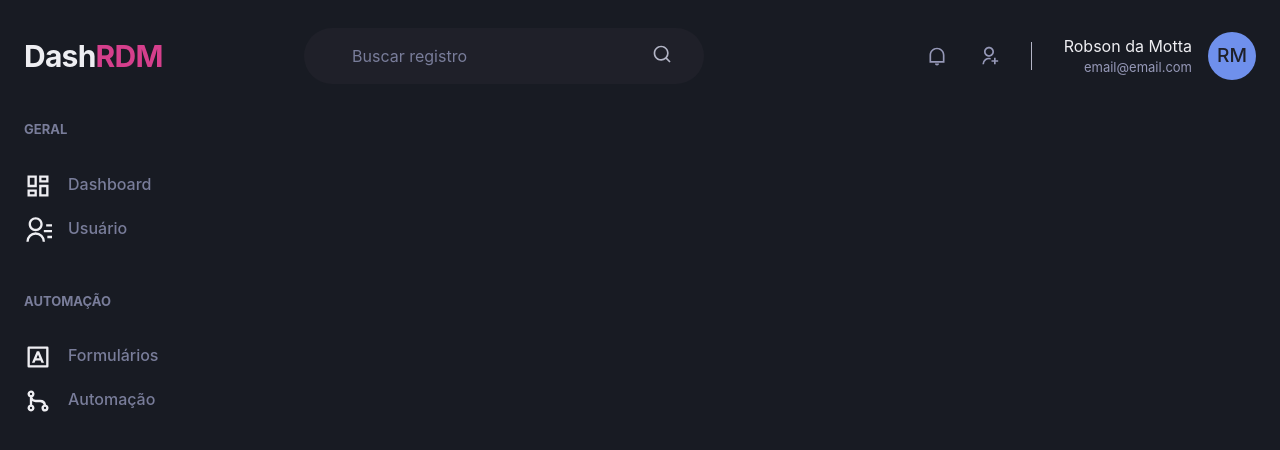
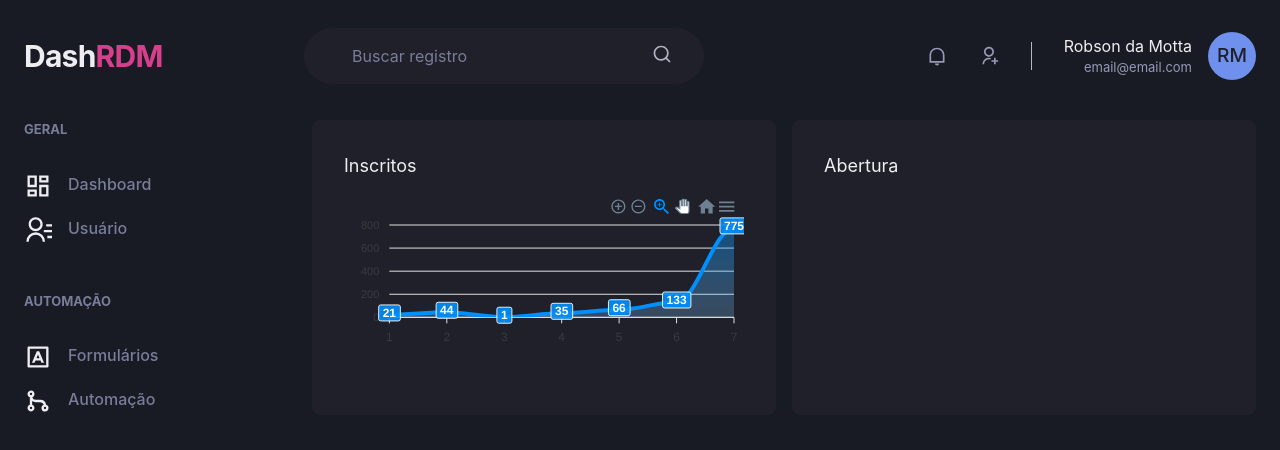
Before and after one commit to RDMotta/dashrdm, a Next.js app: page /dashboard in a window 1280 px wide. Shown: the top 450 px of the page. Built offline with nearby package versions, Linux system fonts and the light colour scheme.

Commit message:
Add charts on dashboard

```diff
--- a/src/pages/dashboard.tsx
+++ b/src/pages/dashboard.tsx
@@ -1,7 +1,14 @@
-import { Flex } from '@chakra-ui/react'
+import { Flex, SimpleGrid, Box, Text } from '@chakra-ui/react'
+import dynamic from 'next/dynamic';
 import { Header } from '../components/Header'
 import { Sidebar } from '../components/Sidebar';
 
+const Chart = dynamic(() => import('react-apexcharts'), { ssr:false })
+const options = {};
+
+const series = [
+ {name: 'id_series', data: [21,44,1,35,66,133,775]}
+];
 
 export default function Dashboard() {
     return(
@@ -9,6 +16,21 @@ export default function Dashboard() {
          <Header/>
          <Flex w="100%" my="6" maxWidth={1480} mx="auto" px="6">
             <Sidebar/>
+            <SimpleGrid flex="1" gap="4" minChildWidth="328px" >
+                <Box
+                    p="8"
+                    bg="gray.800"
+                    borderRadius={8}>
+                    <Text fontSize="lg" mb="4">Inscritos</Text>
+                    <Chart options={options} series={series} type="area" height={160}/>
+                </Box>
+                <Box
+                    p="8"
+                    bg="gray.800"
+                    borderRadius={8}>
+                    <Text fontSize="lg" mb="4">Abertura</Text>
+                </Box>
+            </SimpleGrid>
          </Flex>
       </Flex>
     );
```
Also changed, not shown: src/pages/_document.tsx (+7 -5 lines).
